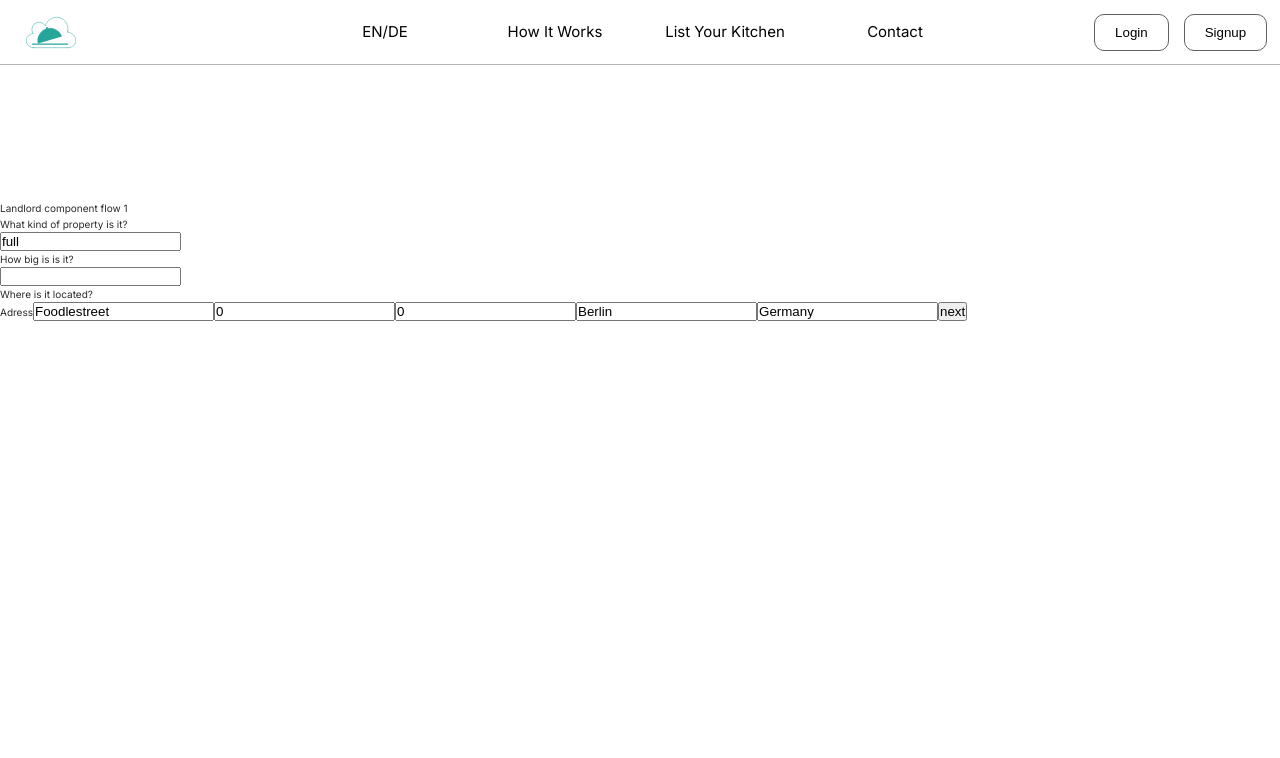
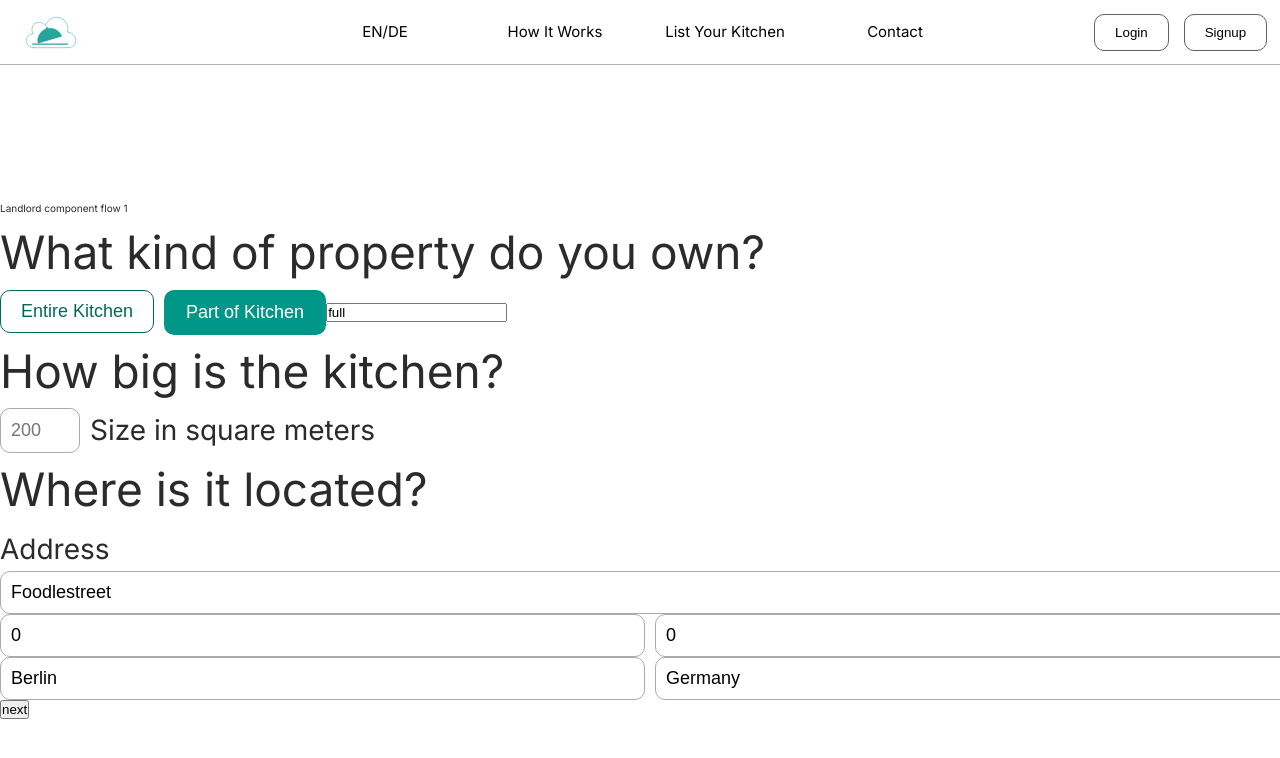
Before and after one commit to FoodleBerlin/foodle, a Next.js app: page /create in a window 1280 px wide. Shown: the top 758 px of the page. Built offline with nearby package versions, Linux system fonts and the light colour scheme.

Commit message:
style: merged styles into step1

```diff
--- a/components/Layout/wizard/Step1.tsx
+++ b/components/Layout/wizard/Step1.tsx
@@ -5,8 +5,13 @@ export default function Step1() {
   return (
     <div>
       <h1>Landlord component flow 1</h1>
-      <h2>What kind of property is it?</h2>
-      <input
+      <div className={styles['step1']}>
+      <h2 className='header-secondary'>What kind of property do you own?</h2>
+      <div className={styles['step1__buttonWrapper']} >
+        <button className='inactive-btn' >Entire Kitchen</button>
+        <button className='active-btn' >Part of Kitchen</button>
+        </div>
+        <input
         {...register('property')}
         onChange={(c) =>
           setValue('property', c.target.value as FormData['property'], {
@@ -18,8 +23,11 @@ export default function Step1() {
       ></input>
       {formState.errors.property && <span className={styles['error']}>{formState.errors.property.message}</span>}
       {/* The current form value that will be submitted {getValues('property')} */}
-      <h2>How big is is it?</h2>
+      <h2 className='header-secondary'>How big is the kitchen?</h2>
+      <div className={styles['step1__flexWrapper']}>
       <input
+      className={styles['step1__shortInput']+ ' standard-form'}
+      placeholder='200'
         type="number"
         {...register('size')}
         onChange={(c) =>
@@ -30,10 +38,15 @@ export default function Step1() {
           })
         }
       ></input>
+      <label className={styles['step1__label']}>Size in square meters</label>
+      </div>
       {formState.errors.size && <span className={styles['error']}>{formState.errors.size.message}</span>}
-      <h2>Where is it located?</h2>
-      <label>Adress</label>
+      <h2 className='header-secondary'>Where is it located?</h2>
+      <label className={styles['step1__label']}>Address</label>
+      <div className={styles['step1__addressGridWrapper']}>
       <input
+        className={styles['step1__inputWide']+ ' standard-form'}
+        placeholder='Foodlestraße'
         {...register('location.street')}
         onChange={(c) =>
           setValue('location.street', c.target.value, {
@@ -46,8 +59,9 @@ export default function Step1() {
       {formState.errors.location?.street && (
         <span className={styles['error']}>{formState.errors.location?.street.message}</span>
       )}
-
       <input
+        className='standard-form'
+        placeholder='12'
         type="number"
         {...register('location.number')}
         onChange={(c) =>
@@ -63,6 +77,8 @@ export default function Step1() {
       )}
 
       <input
+        className='standard-form'
+        placeholder='12435'
         type="number"
         {...register('location.zip')}
         onChange={(c) =>
@@ -78,6 +94,8 @@ export default function Step1() {
       )}
 
       <input
+        className='standard-form'
+        placeholder='Berlin'
         {...register('location.city')}
         onChange={(c) =>
           setValue('location.city', c.target.value, {
@@ -92,6 +110,8 @@ export default function Step1() {
       )}
 
       <input
+      className='standard-form'
+      placeholder='Germany'
         {...register('location.country')}
         onChange={(c) =>
           setValue('location.country', c.target.value, {
@@ -101,6 +121,8 @@ export default function Step1() {
           })
         }
       ></input>
+      </div>
+    </div>
       {formState.errors.location?.country && (
         <span className={styles['error']}>{formState.errors.location?.country.message}</span>
       )}
```
